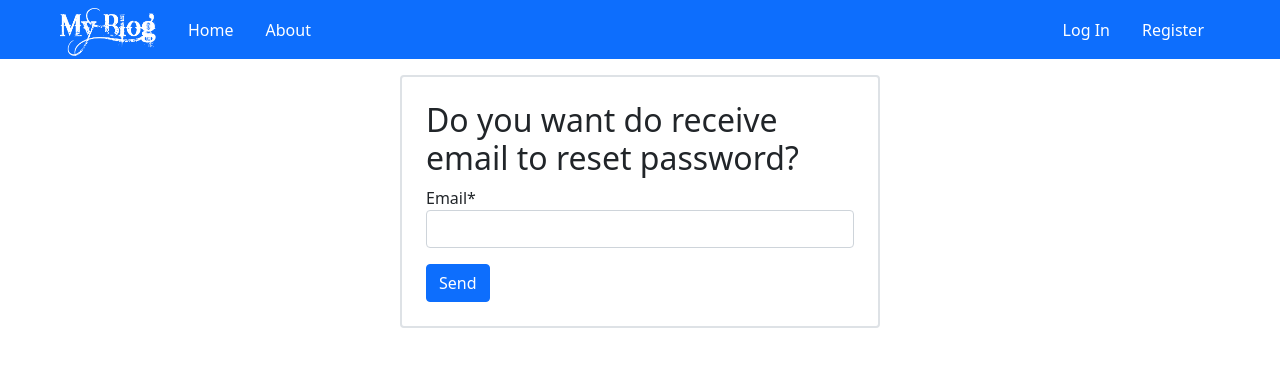
After one commit to bekirugurr/blog-app-django, a Django app: page /user/reset_password/ in a window 1280 px wide. The commit adds this page. Shown: the top 367 px of the page. Run offline with Django 4.2, Linux system fonts and the light colour scheme; some libraries are stand-ins or nearby versions.

Commit message:
reset password done

```diff
--- a/user/templates/user/login.html
+++ b/user/templates/user/login.html
@@ -11,7 +11,8 @@
             {% csrf_token %} {{form|crispy}}
             <button type="submit" class="btn btn-outline-primary">Login</button>
         </form>
-        <p class="mx-3 mt-2">Need an account? <a href="{% url 'register' %}">   Sign Up Now</a></p>
+        <p class="mx-3 mt-1"><a href="{% url 'reset_password' %}">Forgot password?</a></p>
+        <p class="mx-3">Need an account? <a href="{% url 'register' %}">   Sign Up Now</a></p>
     </div>
 </div>
 
--- /dev/null
+++ b/user/templates/user/reset_password.html
@@ -0,0 +1,15 @@
+{% extends 'base.html' %}
+{% block content %}
+{% load crispy_forms_tags %}
+
+<div class="border border-2 rounded p-4 mx-auto mt-5" style="width:30rem ; position: relative;">
+    <h2>Do you want do receive email to reset password?</h2>
+<form action="" method="POST">
+    {% csrf_token %}
+    {{ form|crispy }}
+    <input type="submit" value="Send" class="btn btn-primary mt-3">
+
+</form>
+
+</div>
+{% endblock content %}
--- a/user/urls.py
+++ b/user/urls.py
@@ -1,4 +1,5 @@
-from django.urls import path, include
+from django.urls import path
+from django.contrib.auth import views as auth_views
 from .views import register, user_logout, user_login, user_profile
 
 urlpatterns = [
@@ -6,4 +7,5 @@ urlpatterns = [
     path("logout/", user_logout, name='logout'),
     path("login/", user_login, name='user_login'),
     path("user_profile/", user_profile, name='user_profile'),
+    path("reset_password/", auth_views.PasswordResetView.as_view(template_name="user/reset_password.html"), name='reset_password'),
 ]
```
